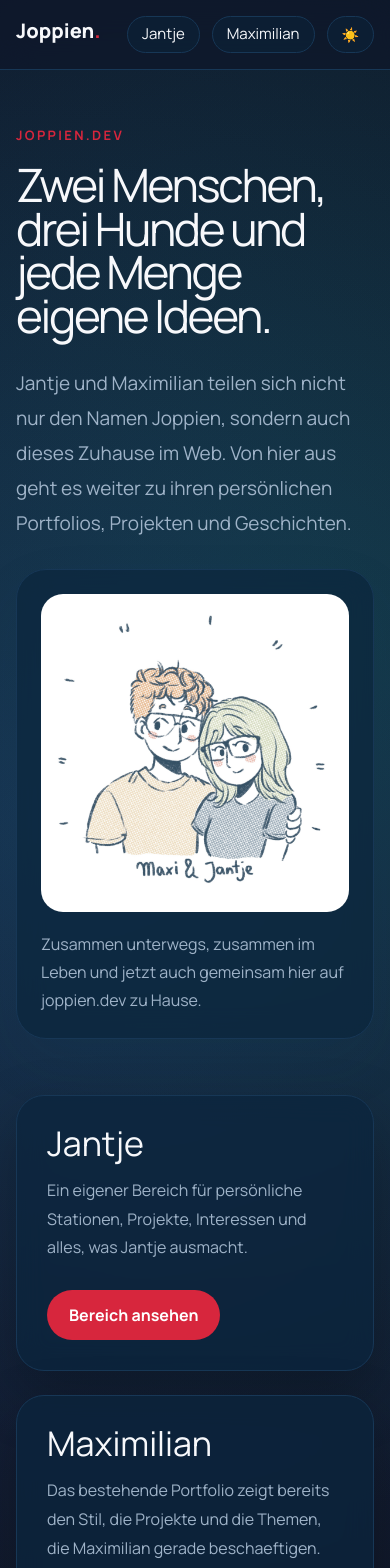
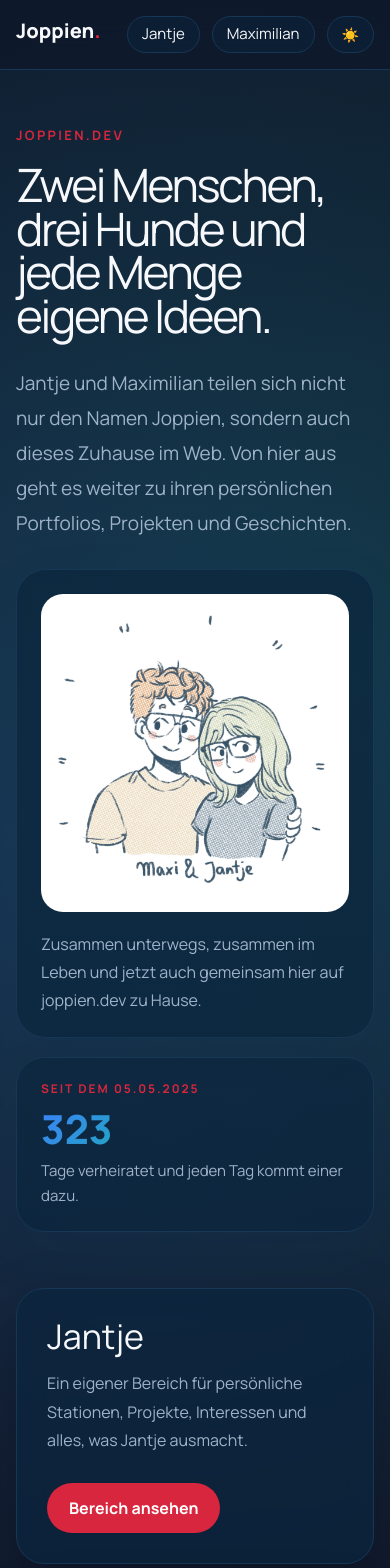
Before and after one commit to JantjeJoppien/JoppienWebsite, a React (Vite) app: page / in a window 390 px wide. Shown: the top 1568 px of the page. Built offline with nearby package versions, Linux system fonts and the light colour scheme.

Commit message:
added marriage counter

```diff
--- /dev/null
+++ b/src/components/CountUpNumber.tsx
@@ -0,0 +1,47 @@
+import { useEffect, useMemo, useState } from 'react'
+
+function getDaysSinceMarriage() {
+  const startDate = new Date(2025, 4, 5)
+  const now = new Date()
+  const today = new Date(now.getFullYear(), now.getMonth(), now.getDate())
+  const diffMs = today.getTime() - startDate.getTime()
+
+  return Math.max(0, Math.floor(diffMs / 86400000))
+}
+
+export default function CountUpNumber() {
+  const target = useMemo(() => getDaysSinceMarriage(), [])
+  const [count, setCount] = useState(0)
+
+  useEffect(() => {
+    const duration = 3600
+    const startTime = performance.now()
+
+    let frame = 0
+
+    const tick = (time: number) => {
+      const progress = Math.min((time - startTime) / duration, 1)
+      const eased = 1 - Math.pow(1 - progress, 3)
+      setCount(Math.round(target * eased))
+
+      if (progress < 1) {
+        frame = window.requestAnimationFrame(tick)
+      }
+    }
+
+    frame = window.requestAnimationFrame(tick)
+    return () => window.cancelAnimationFrame(frame)
+  }, [target])
+
+  useEffect(() => {
+    const now = new Date()
+    const nextMidnight = new Date(now.getFullYear(), now.getMonth(), now.getDate() + 1)
+    const timeout = window.setTimeout(() => {
+      window.location.reload()
+    }, nextMidnight.getTime() - now.getTime())
+
+    return () => window.clearTimeout(timeout)
+  }, [])
+
+  return <span>{count}</span>
+}
--- a/src/components/HomeLanding.tsx
+++ b/src/components/HomeLanding.tsx
@@ -3,6 +3,7 @@ import jantjeMaxiImage from "../assets/JantjeMaxi.JPEG";
 import happyImage from "../assets/Happy.JPEG";
 import lunaImage from "../assets/Luna.jpg";
 import odinImage from "../assets/Odin.jpg";
+import CountUpNumber from "./CountUpNumber.tsx";
 
 interface Theme {
   dark: boolean
@@ -107,7 +108,7 @@ export default function HomeLanding({
 
       <main className="home-landing__main">
         <section className="home-landing__hero" style={{ maxWidth: 1100, margin: '0 auto' }}>
-          <div>
+          <div className="reveal-up" data-reveal>
             <p style={{ color: theme.accent, fontSize: 13, fontWeight: 700, letterSpacing: '0.18em', textTransform: 'uppercase', marginBottom: 18 }}>
               joppien.dev
             </p>
@@ -121,6 +122,10 @@ export default function HomeLanding({
           </div>
 
           <aside
+            className="home-landing__photo-stack reveal-up reveal-delay-1"
+            data-reveal
+          >
+            <div
             className="home-landing__photo-placeholder"
             style={{
               border: '1px solid ' + theme.border,
@@ -136,6 +141,25 @@ export default function HomeLanding({
             <p style={{ margin: '18px 0 0', color: theme.muted, lineHeight: 1.75 }}>
               Zusammen unterwegs, zusammen im Leben und jetzt auch gemeinsam hier auf joppien.dev zu Hause.
             </p>
+            </div>
+
+            <div
+              className="home-landing__countup-card"
+              style={{
+                border: '1px solid ' + theme.border,
+                background: theme.dark ? 'rgba(11, 37, 61, 0.68)' : 'rgba(255, 255, 255, 0.8)',
+              }}
+            >
+              <p style={{ color: theme.accent, fontSize: 12, fontWeight: 700, letterSpacing: '0.16em', textTransform: 'uppercase', margin: 0 }}>
+                Seit dem 05.05.2025
+              </p>
+              <div className="home-landing__countup-number" style={{ marginTop: 12 }}>
+                <CountUpNumber />
+              </div>
+              <p style={{ margin: '10px 0 0', color: theme.muted, fontSize: 15, lineHeight: 1.7 }}>
+                Tage verheiratet und jeden Tag kommt einer dazu.
+              </p>
+            </div>
           </aside>
         </section>
 
@@ -153,7 +177,8 @@ export default function HomeLanding({
             },
           ].map((entry) => (
             <article
-              className="home-landing__card"
+              className="home-landing__card reveal-up"
+              data-reveal
               key={entry.key}
               style={{
                 padding: 30,
@@ -184,7 +209,7 @@ export default function HomeLanding({
         </section>
 
         <section className="home-landing__dogs" style={{ maxWidth: 1100, margin: '72px auto 0' }}>
-          <div style={{ maxWidth: 720 }}>
+          <div className="reveal-up" data-reveal style={{ maxWidth: 720 }}>
             <p style={{ color: theme.accent, fontSize: 13, fontWeight: 700, letterSpacing: '0.18em', textTransform: 'uppercase', marginBottom: 14 }}>
               Family Crew
             </p>
@@ -200,7 +225,8 @@ export default function HomeLanding({
             {dogs.map((dog) => (
               <article
                 key={dog.name}
-                className="home-landing__dog-card"
+                className="home-landing__dog-card reveal-up"
+                data-reveal
                 style={{
                   border: '1px solid ' + theme.border,
                   background: theme.dark ? 'rgba(11, 37, 61, 0.68)' : 'rgba(255, 255, 255, 0.8)',
--- a/src/index.css
+++ b/src/index.css
@@ -76,6 +76,11 @@ main {
   align-items: start;
 }
 
+.home-landing__photo-stack {
+  display: grid;
+  gap: 18px;
+}
+
 .home-landing__grid {
   display: grid;
   grid-template-columns: repeat(auto-fit, minmax(280px, 1fr));
@@ -84,6 +89,23 @@ main {
 
 .home-landing__card {
   backdrop-filter: blur(14px);
+}
+
+.home-landing__countup-card {
+  padding: 22px 24px;
+  border-radius: 28px;
+  backdrop-filter: blur(14px);
+  box-shadow: 0 24px 60px rgba(18, 53, 71, 0.08);
+}
+
+.home-landing__countup-number {
+  font-size: clamp(40px, 7vw, 68px);
+  font-weight: 800;
+  line-height: 0.95;
+  background: linear-gradient(135deg, #3b82f6 0%, #14b8a6 52%, #8b5cf6 100%);
+  -webkit-background-clip: text;
+  background-clip: text;
+  color: transparent;
 }
 
 .home-landing__photo-placeholder {
```
